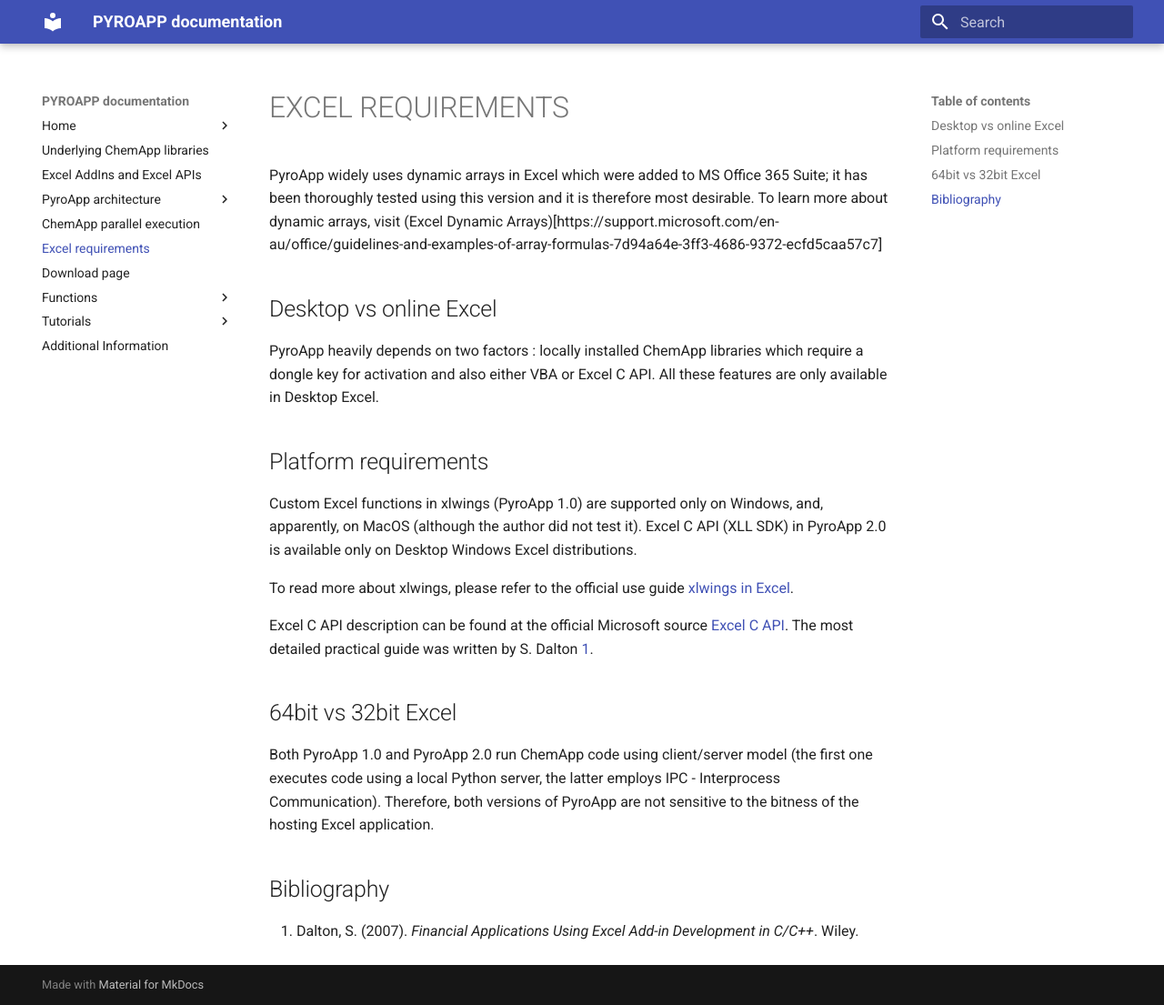
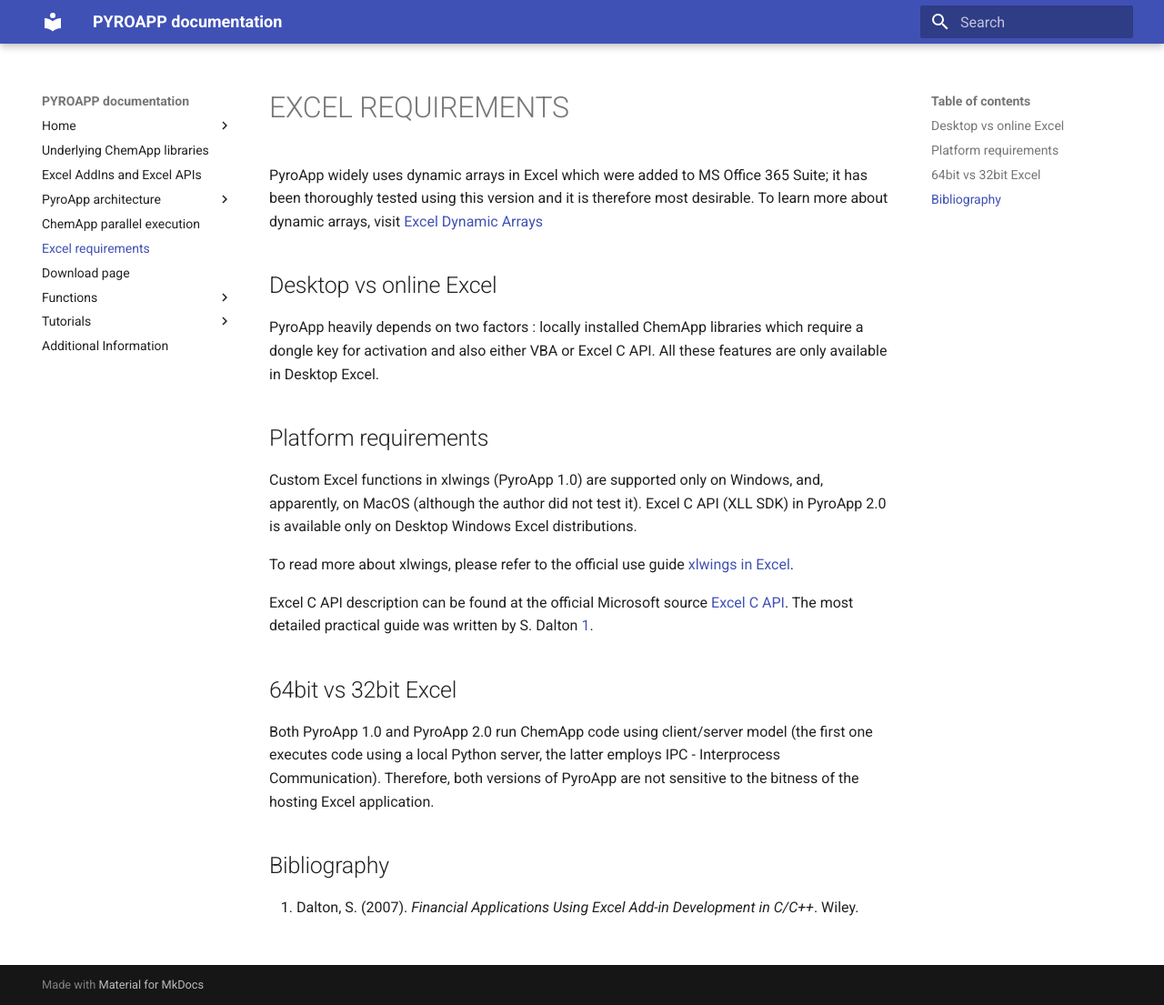
Before and after one commit to evnekdev/pyroapp-docs, an MkDocs documentation site: the page built from docs/excel-requirements.md, in a window 1280 px wide and 1105 px high. Shown: the whole window at 91% size. Built offline with MkDocs 1.6.1 and Material for MkDocs 9.7.7, drawn with Linux system fonts in a browser that asks for light colours.

Commit message:
Update excel-requirements.md

```diff
--- a/docs/excel-requirements.md
+++ b/docs/excel-requirements.md
@@ -1,6 +1,6 @@
 # EXCEL REQUIREMENTS
 
-PyroApp widely uses dynamic arrays in Excel which were added to MS Office 365 Suite; it has been thoroughly tested using this version and it is therefore most desirable. To learn more about dynamic arrays, visit (Excel Dynamic Arrays)[https://support.microsoft.com/en-au/office/guidelines-and-examples-of-array-formulas-7d94a64e-3ff3-4686-9372-ecfd5caa57c7]
+PyroApp widely uses dynamic arrays in Excel which were added to MS Office 365 Suite; it has been thoroughly tested using this version and it is therefore most desirable. To learn more about dynamic arrays, visit [Excel Dynamic Arrays](https://support.microsoft.com/en-au/office/guidelines-and-examples-of-array-formulas-7d94a64e-3ff3-4686-9372-ecfd5caa57c7)
 
 ## Desktop vs online Excel
 
```
